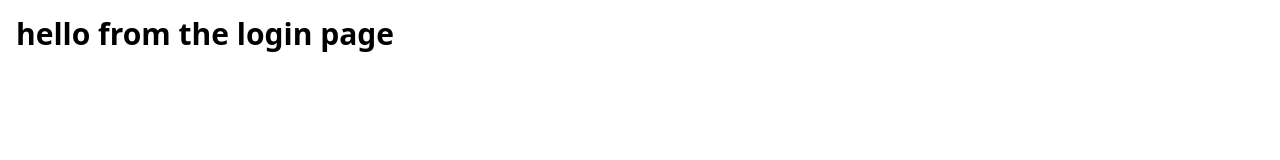
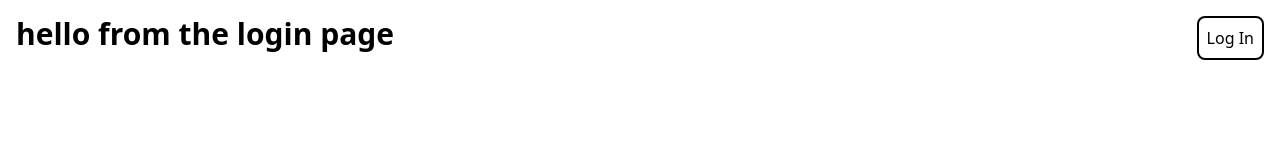
Before and after one commit to etchre/CSE108-Lab8, a React (Vite) app: page / in a window 1280 px wide. Shown: the top 160 px of the page. Built offline with nearby package versions, Linux system fonts and the light colour scheme.

Commit message:
Added '404 page' and rudimentary routing between two 'pages', login and dashboard

```diff
--- a/src/App.jsx
+++ b/src/App.jsx
@@ -1,13 +1,22 @@
+import {useState} from 'react'
 import {Routes, Route} from "react-router";
 import Login from "./pages/Login.jsx";
 import Dashboard from "./pages/Dashboard.jsx";
+import NotFound from "./pages/NotFound.jsx";
 
 function App() {
+  const [loggedIn, setLoggedIn] = useState(false);
+
   return (
     <div className="m-4">
       <Routes>
-        <Route index element={<Login />} />
-        <Route path="/dashboard" element={<Dashboard />} />
+        <Route index element={
+          <Login loggedIn={loggedIn} setLoggedIn={setLoggedIn} />
+        } />
+        <Route path="/dashboard" element={
+          <Dashboard loggedIn={loggedIn} setLoggedIn={setLoggedIn} />
+        }/>
+        <Route path="*" element={<NotFound />} />
       </Routes>
     </div>
   )
--- a/src/pages/Dashboard.jsx
+++ b/src/pages/Dashboard.jsx
@@ -1,7 +1,25 @@
-function Dashboard() {
+import {useEffect} from "react";
+import {useNavigate} from "react-router";
+
+function Dashboard({loggedIn, setLoggedIn}) {
+  let navigate = useNavigate();
+
+  useEffect(() => {
+    if(!loggedIn) {
+      navigate('/');
+    }
+  }, [loggedIn]);
+
   return (
-    <div>
-      hello from the dashboard
+    <div className="flex justify-between">
+      <div className="text-3xl font-bold">
+        hello from the dashboard
+      </div>
+      <button className="p-2 border-2 rounded-lg" onClick={() => {
+        setLoggedIn(false);
+      }}>
+        Log out
+      </button>
     </div>
   )
 }
--- a/src/pages/Login.jsx
+++ b/src/pages/Login.jsx
@@ -1,7 +1,25 @@
-function Login() {
+import {useNavigate} from "react-router";
+import {useEffect} from "react";
+
+function Login({loggedIn, setLoggedIn}) {
+  let navigate = useNavigate();
+
+  useEffect(() => {
+    if(loggedIn) {
+      navigate('/dashboard');
+    }
+  }, [loggedIn]);
+
   return (
-    <div className="text-3xl font-bold">
-      hello from the login page
+    <div className="flex justify-between content-center">
+      <div className="text-3xl font-bold">
+        hello from the login page
+      </div>
+      <button className="p-2 border-2 rounded-lg" onClick={() => {
+        setLoggedIn(true)
+      }}>
+        Log In
+      </button>
     </div>
   )
 }
--- /dev/null
+++ b/src/pages/NotFound.jsx
@@ -0,0 +1,9 @@
+function NotFound() {
+  return (
+    <div className="text-3xl font-bold">
+      404 - Page Not Found
+    </div>
+  )
+}
+
+export default NotFound;
```
